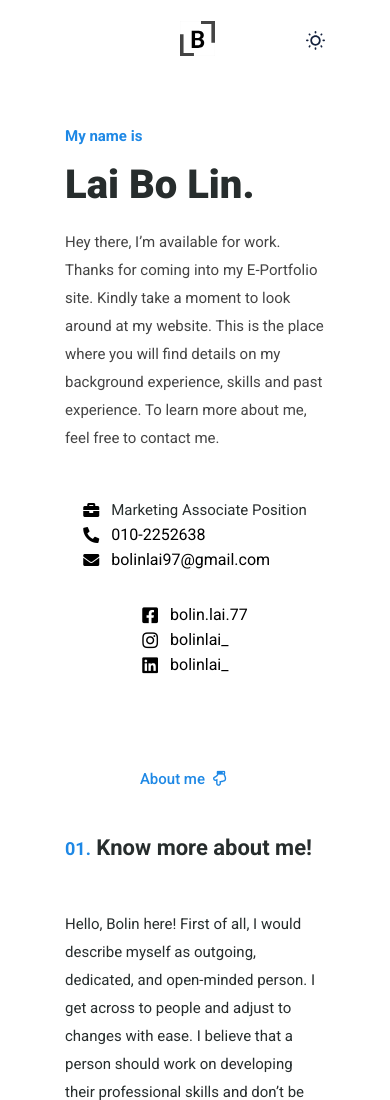
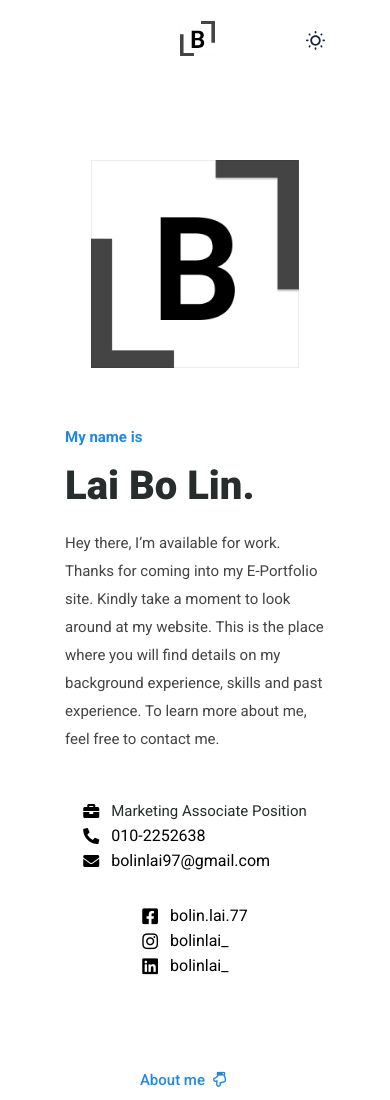
Before and after one commit to sooyongjie/lbl, a plain HTML site: page public/index.html in a window 390 px wide. Shown: the top 1100 px of the page. Drawn offline with nearby package versions, Linux system fonts and the light colour scheme; some packages are replaced by stand-ins of ours; a script that the page names is missing.

Commit message:
Day 4: added intro image & other minor tweaks

```diff
--- a/public/index.html
+++ b/public/index.html
@@ -65,11 +65,16 @@
   </button>
   <div class="container">
     <div class="section intro">
+      <div class="col">
+        <img src="./img/lbl.png" alt="">
+      </div>
+      <div class="col">
         <p class="i-am">My name is</p>
         <p class="name">Lai Bo Lin.</p>
         <p class="intro-text">
           Hey there, I’m available for work. Thanks for coming into my E-Portfolio site. Kindly take a moment to look
-        around at my website. This is the place where you will find details on my background experience, skills and past
+          around at my website. This is the place where you will find details on my background experience, skills and
+          past
           experience. To learn more about me, feel free to contact me.
         </p>
         <div class="social-links">
@@ -95,6 +100,7 @@
             <span>About me</span>
             <i class="far fa-hand-point-down"></i>
           </button>
+        </div>
       </div>
     </div>
     <!-- About Me -->
--- a/public/style/_content.scss
+++ b/public/style/_content.scss
@@ -90,11 +90,26 @@ ul li {
 }
 
 .intro {
-  height: calc(80vh - 80px) !important;
+  flex-direction: row !important;
+  align-items: center;
+  column-gap: 96px;
+  // height: calc(80vh - 80px) !important;
+  margin-top: 10vh;
+  margin-bottom: 10vh;
   padding-bottom: 0px !important;
 
-  &.cv {
-    height: calc(50vh - 80px) !important;
+  .col {
+    display: flex;
+    flex-direction: column;
+
+    &:first-child {
+      align-self: flex-start;
+    }
+
+    img {
+      align-self: flex-start;
+      width: 180px;
+    }
   }
 
   p.i-am {
--- a/public/style/_mobile.scss
+++ b/public/style/_mobile.scss
@@ -23,6 +23,18 @@
 
   .section {
     width: 320px !important;
+  }
+
+  .intro {
+    margin-top: 0;
+    flex-direction: column !important;
+
+    img {
+      width: 80% !important;
+      margin-bottom: 60px;
+      justify-self: center;
+      align-self: center !important;
+    }
   }
 
   .image,
--- a/public/style/_nav.scss
+++ b/public/style/_nav.scss
@@ -42,23 +42,24 @@ nav {
 
     .nav-links {
       width: 100%;
-      padding: 24px 0;
-      top: 60px;
+      padding: 48px 0;
+      top: 56px;
       left: 0px;
       position: absolute;
       display: flex;
       flex-direction: column;
-      row-gap: 8px;
+      row-gap: 24px;
       border-bottom: 1px solid #eaeaea;
       border-top: 1px solid #eaeaea;
       background: #272d2d;
       opacity: 0;
-      transition: 0.2s ease-in-out;
+      transition: 0.2s cubic-bezier(0.25, 0.46, 0.45, 0.94);
       z-index: -1;
 
       li {
         font-weight: 500;
         a {
+          font-size: 18px;
           color: #fff;
         }
       }
--- a/public/style/_theme.scss
+++ b/public/style/_theme.scss
@@ -6,77 +6,107 @@ $lightermain: #1976d2;
   &:-webkit-scrollbar-thumb {
     background-color: #1E88E5EE;
   }
+
   color: $dt-white;
   background: $darkblue;
+
   nav {
     .nav-icons a i {
       color: #e4e0d8;
     }
+
     .menu {
       color: $dt-white;
     }
+
+    .nav-links {
+      @media (max-width: 768px) {
+        background: #111;
+      }
+      border-color: #000;
+    }
+
     hr {
       border-color: #cdc9c2;
     }
   }
-  p, li, a {
+
+  p,
+  li,
+  a {
     color: $dt-white !important;
   }
+
   p.intro-text,
   p.para {
     color: $dt-white;
   }
+
   li,
   span.skill-name {
     color: $dt-white !important;
   }
+
   .heading hr {
     border-color: #434d63 !important;
   }
+
   .project-links a {
+
     i,
     svg {
       color: #b1aba1 !important;
     }
   }
+
   .project-description {
     background: $lighterblue !important;
   }
+
   .project-timeline p.year {
     background: $lighterblue;
     color: $main;
   }
+
   .image {
     &:hover img {
       opacity: 0.85;
     }
+
     img {
       border-color: $lighterblue;
       opacity: 0.9;
       filter: grayscale(20%);
     }
   }
+
   a.tag {
     color: #b1aba1 !important;
     // color: #98938a !important;
     border-color: $darkblue !important;
+
     &:hover {
       border-color: #b1aba1 !important;
     }
   }
+
   label {
     color: #e4dccf;
   }
+
   input,
   textarea {
     color: $dt-white;
     background: $lighterblue !important;
     border-color: $darkblue;
   }
+
   button.form-btn {
     background: $lighterblue !important;
     border-color: #2b3750;
-    &:hover, &:focus {
+
+    &:hover,
+    &:focus {
       border-color: $lightermain;
     }
   }
@@ -91,6 +121,7 @@ $lightermain: #1976d2;
     background: $lighterblue;
     border: 1px solid $darkblue;
   }
+
   footer {
     border-top: 1px solid #434d63 !important;
   }
@@ -101,86 +132,107 @@ $lightermain: #1976d2;
     color: #fbc642;
     background: #7d6016;
   }
+
   .fa-heart {
     color: #e74c49;
     background: #721c1a;
   }
+
   .fa-search {
     color: #4dabf5;
     background: #104b79;
   }
+
   .fa-bullseye-arrow {
     color: #77a84b;
     background: #344f1c;
   }
+
   .creativity {
     hr.accent {
       border-color: #fbc642 !important;
     }
+
     hr.background {
       border-color: #7d6016 !important;
     }
   }
+
   .passion {
     hr.accent {
       border-color: #e74c49 !important;
     }
+
     hr.background {
       border-color: #721c1a !important;
     }
   }
+
   .focus {
     hr.accent {
       border-color: #4dabf5 !important;
     }
+
     hr.background {
       border-color: #104b79 !important;
     }
   }
+
   .accuracy {
     hr.accent {
       border-color: #77a84b !important;
     }
+
     hr.background {
       border-color: #344f1c !important;
     }
   }
+
   .programming-skills {
     .css {
       hr.accent {
         border-color: #425fd1 !important;
       }
+
       hr.background {
         border-color: #1b2e7a !important;
       }
     }
+
     .github {
       img {
         height: 26px !important;
         filter: invert(100%);
       }
+
       hr.accent {
         border-color: #ccc !important;
       }
+
       hr.background {
         border-color: #555 !important;
       }
     }
+
     .react {
       hr.accent {
         border-color: #71ddfc !important;
       }
+
       hr.background {
         border-color: #275764 !important;
       }
     }
+
     .javascript {
       img {
         height: 26px !important;
       }
+
       hr.accent {
         border-color: #f6d02f !important;
       }
+
       hr.background {
         border-color: #7a650c !important;
       }
```
Also changed, not shown: public/cv.html (+8 -5 lines), public/hobby.html (+3 -3 lines), public/style/style.css, 1 other file. Lines whose indentation alone changed are shown as unchanged.
